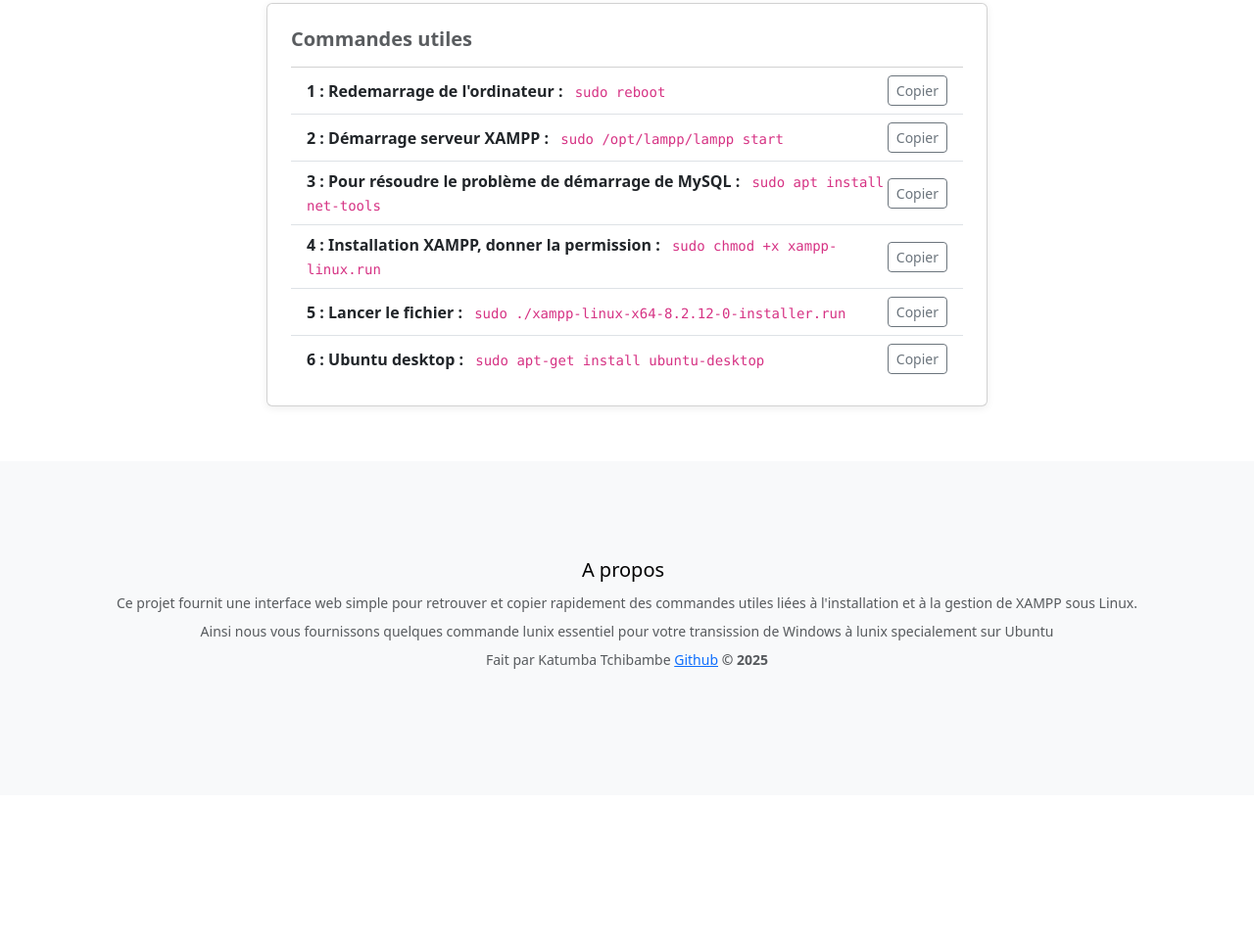
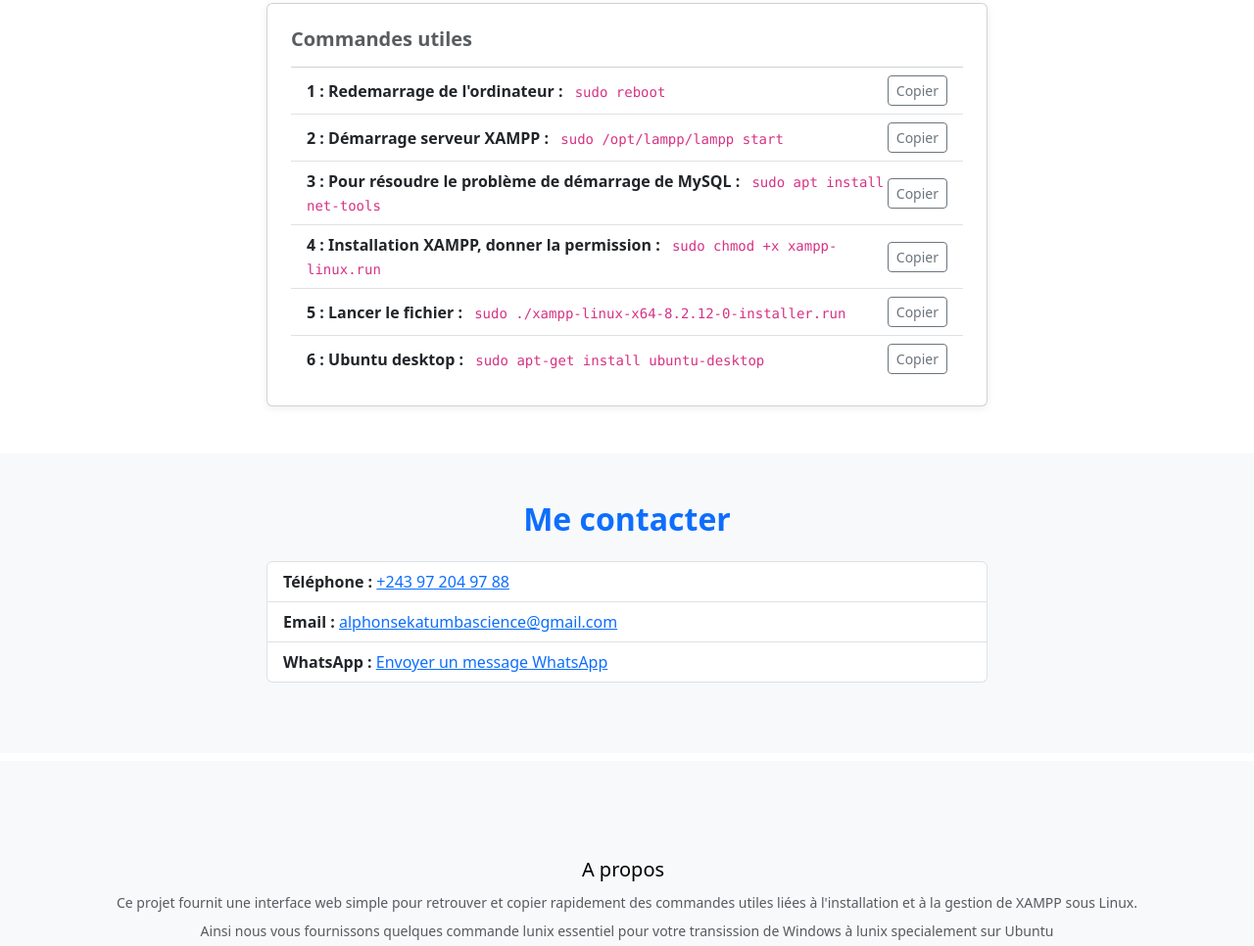
Before and after one commit to Alphonse243/transition-windows-lunix, a plain HTML site: page index.html in a window 1280 px wide. Shown: the part 293-1259 px from the top of the page at 98% size. Before the commit the page ends 1105 px from the top, so only its background shows below. Drawn offline with Linux system fonts and the light colour scheme.

Commit message:
contacts

```diff
--- a/index.html
+++ b/index.html
@@ -22,6 +22,7 @@
     <link rel="shortcut icon" type="image/x-icon" href="assets/img/favicon.svg" />
     <!-- <link rel="stylesheet" href="vendor/twbs/bootstrap/dist/css/bootstrap.min.css"> -->
       <link rel="stylesheet" href="css/bootstrap.min.css">
+
     <style>
         body {
             background: #ffffff;
@@ -64,6 +65,34 @@
         </div>
     </section>
 
+    <!-- Section Contact -->
+    <section id="contact-infos" class="py-5 bg-light">
+      <div class="container">
+        <div class="row justify-content-center">
+          <div class="col-md-8">
+            <h2 class="text-primary fw-bold mb-4 text-center">Me contacter</h2>
+            <ul class="list-group mb-4">
+              <li class="list-group-item">
+                <strong>Téléphone :</strong>
+                <a href="tel:+243970000000">+243 97 204 97 88</a>
+              </li>
+              <li class="list-group-item">
+                <strong>Email :</strong>
+                <a href="mailto:alphonse243@gmail.com">alphonsekatumbascience@gmail.com</a>
+              </li>
+              <li class="list-group-item">
+                <strong>WhatsApp :</strong>
+                <a href="https://wa.me/243972049788?text=Bonjour%20Katumba%20Tchibambe%2C%20j%27ai%20une%20question%20concernant%20le%20projet%20Lunix." target="_blank">
+                   Envoyer un message WhatsApp
+                </a>
+              </li>
+            </ul>
+          </div>
+        </div>
+      </div>
+    </section>
+    <!-- Fin Section Contact -->
+
     <section>
       <footer class="bd-footer py-4 py-md-5 mt-2 bg-body-tertiary">
         <div class="container py-4 py-md-5 px-4 px-md-3 text-body-secondary">
```
